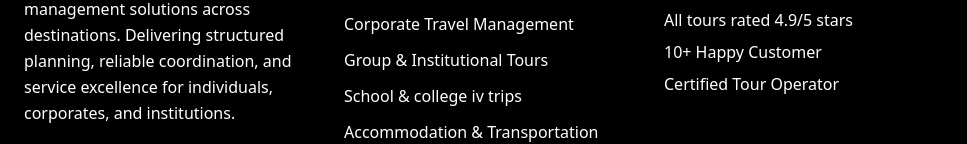
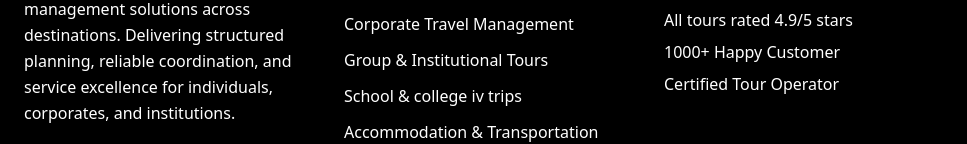
Before and after one commit to rushtamizha/rr-tours-travels, a Next.js app: page / in a window 1280 px wide. Shown: the part 4848-4992 px from the top of the page, without its empty margins (0-967 px from the left). Built offline with nearby package versions, Linux system fonts and the light colour scheme.

Commit message:
Update Footer.jsx

```diff
--- a/app/components/Footer.jsx
+++ b/app/components/Footer.jsx
@@ -159,7 +159,7 @@ export default function Footer() {
 
           <ul className="space-y-2 text-amber-200/70">
             <li className="text-white">All tours rated 4.9/5 stars</li>
-            <li className="text-white">10+ Happy Customer</li>
+            <li className="text-white">1000+ Happy Customer</li>
             <li className="text-white">Certified Tour Operator</li>
           </ul>
         </div>
```
